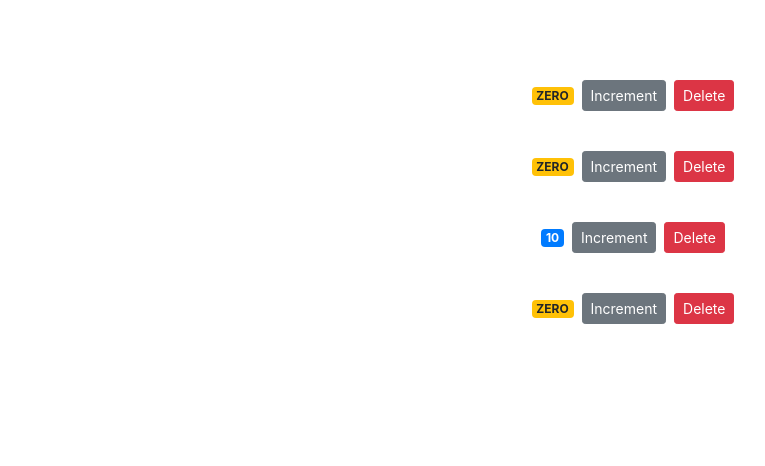
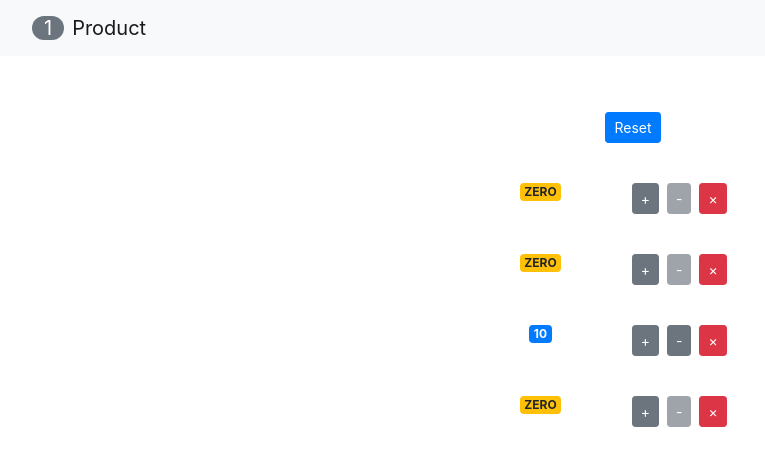
Before and after one commit to Ingimohamed/React-Component, a React (Create React App) app: page / in a window 1280 px wide. Shown: the top 466 px of the page, without its empty margins (7-772 px from the left). Built offline with nearby package versions, Linux system fonts and the light colour scheme; the HTML template or start-up script is replaced by a standard one.

Commit message:
counter finished

```diff
--- a/src/App.js
+++ b/src/App.js
@@ -1,25 +1,58 @@
-import logo from './logo.svg';
+import React, { Component } from 'react';
 import './App.css';
+import NavBar from './components/navbar';
+import Counters from './components/counters';
 
-function App() {
-  return (
-    <div className="App">
-      <header className="App-header">
-        <img src={logo} className="App-logo" alt="logo" />
-        <p>
-          Edit <code>src/App.js</code> and save to reload.
-        </p>
-        <a
-          className="App-link"
-          href="https://reactjs.org"
-          target="_blank"
-          rel="noopener noreferrer"
-        >
-          Learn React
-        </a>
-      </header>
-    </div>
-  );
+class App extends Component {
+  state = {
+    counters: [
+        { id: 1, value: 0 },
+        { id: 2, value: 0 },
+        { id: 3, value: 10 },
+        { id: 4, value: 0 }
+    ]
+};
+
+handleIncrement = (counter) => {
+    const counters = [...this.state.counters];
+    const index = counters.indexOf(counter);
+    counters[index] = { ...counter };
+    counters[index].value++;
+    this.setState({ counters: counters });
+  };
+
+  handleDecrement = (counter) => {
+    const counters = [...this.state.counters];
+    const index = counters.indexOf(counter);
+    counters[index] = { ...counter };
+    counters[index].value--;
+    this.setState({ counters: counters });
+};
+
+handleReset = () => {
+    const counters = this.state.counters.map(c => { c.value = 0; return c; });
+    this.setState({ counters: counters });
+};
+handleDelete = (counterId) => {
+    const counters = this.state.counters.filter(c => c.id !== counterId);
+    this.setState({ counters: counters });
+  };
+
+  render() {
+    return (
+      <React.Fragment>
+        <NavBar totalCounters={this.state.counters.filter(c => c.value > 0).length}/>
+        <main className="container">
+          <Counters
+            counters={this.state.counters}
+            onReset={this.handleReset}
+            onIncrement={this.handleIncrement}
+            onDecrement={this.handleDecrement}
+            onDelete={ this.handleDelete}/>
+          </main>
+     </React.Fragment>
+    );
+  }
 }
 
 export default App;
--- a/src/components/counter.jsx
+++ b/src/components/counter.jsx
@@ -1,41 +1,49 @@
 import React, { Component } from "react";
 
 class Counter extends Component {
-  state = {
-    value: this.props.counter.value,
-  };
 
-  handleIncrement = () => {
-    this.setState({ value: this.state.value + 1 });
-  };
+
+
 
   render() {
     return (
-      <div className="my-4 justify-content-center">
-        <span className={this.getBadgeClasses()}>{this.formatvalue()}</span>
-        <button
-          onClick={this.handleIncrement}
-          className="btn btn-secondary btn-sm"
-        >
-          Increment
-        </button>
+        <div className="my-4 justify-content-center row">
+            <div className="col-md-1">
+               <span className={this.getBadgeClasses()}>{this.formatvalue()}</span>
+            </div>
+            <div className="col-md-2">
+                <button
+            onClick={() => this.props.onIncrement(this.props.counter)}
+            className="btn btn-secondary btn-sm">
+                    +
+            </button>
             <button
-                className="btn btn-danger btn-sm m-2"
-                onClick={ () => this.props.onDelete(this.props.counter.id)}
-            >
-                Delete</button>
+                    onClick={() => this.props.onDecrement(this.props.counter)}
+                    className="btn btn-secondary btn-sm m-2"
+                    disabled={this.props.counter.value === 0 ? 'disabled' : ''}
+
+                >
+            -
+            </button>
+            <button
+                className="btn btn-danger btn-sm"
+                onClick={ () => this.props.onDelete(this.props.counter.id)}>
+                    ×
+                </button>
+
+            </div>
       </div>
     );
   }
 
   getBadgeClasses() {
     let classes = "badge m-2 badge-";
-    classes += this.state.value === 0 ? "warning" : "primary";
+    classes += this.props.counter.value === 0 ? "warning" : "primary";
     return classes;
   }
 
   formatvalue() {
-    const { value } = this.state;
+    const { value } = this.props.counter;
     return value === 0 ? "ZERO" : value;
   }
 }
--- a/src/components/counters.jsx
+++ b/src/components/counters.jsx
@@ -2,27 +2,21 @@ import React, { Component } from 'react';
 import Counter from './counter';
 
 class Counters extends Component {
-    state = {
-        counters: [
-            { id: 1, value: 0 },
-            { id: 2, value: 0 },
-            { id: 3, value: 10 },
-            { id: 4, value: 0 }
-        ]
-    };
 
-    handleDelete = (counterId) => {
-        const counters = this.state.counters.filter(c => c.id !== counterId);
-        this.setState({ counters: counters });
-    };
     render() {
+        const { onReset, counters, onDelete, onIncrement, onDecrement } = this.props;
         return (
             <div className="container py-5 text-center">
-                {this.state.counters.map(counter =>
+                <button
+                    onClick={onReset}
+                    className="btn btn-primary btn-sm m-2">Reset</button>
+                {counters.map(counter =>
 
                     <Counter key={counter.id}
-                            counter={counter}
-                            onDelete={this.handleDelete} />
+                        counter={counter}
+                        onDelete={onDelete}
+                        onIncrement={onIncrement}
+                        onDecrement={onDecrement}/>
                 )}
             </div>
         );
--- /dev/null
+++ b/src/components/navbar.jsx
@@ -0,0 +1,22 @@
+import React, { Component } from "react";
+
+//Stateless Functional Component
+const Navbar = ({totalCounters}) => {
+
+    return (
+        <nav className="navbar navbar-light bg-light">
+          <div className="container-fluid">
+            <a className="navbar-brand" href="#">
+              <badge className="badge-pill badge-secondary mx-2">
+                {totalCounters}
+              </badge>
+              Product
+            </a>
+          </div>
+        </nav>
+      );
+
+ };
+
+
+export default Navbar;
--- a/src/index.css
+++ b/src/index.css
@@ -5,6 +5,7 @@ body {
     sans-serif;
   -webkit-font-smoothing: antialiased;
   -moz-osx-font-smoothing: grayscale;
+
 }
 
 code {
--- a/src/index.js
+++ b/src/index.js
@@ -2,13 +2,13 @@ import React from 'react';
 import ReactDOM from 'react-dom';
 import './index.css';
 import reportWebVitals from './reportWebVitals';
-import Counters from './components/counters';
 import 'bootstrap/dist/css/bootstrap.css';
+import App from './App';
 
 
 ReactDOM.render(
   <React.StrictMode>
-    <Counters />
+    <App />
   </React.StrictMode>,
   document.getElementById('root')
 );
```
Also changed, not shown: 1 other file (tests, documents, lock files or other folders).
